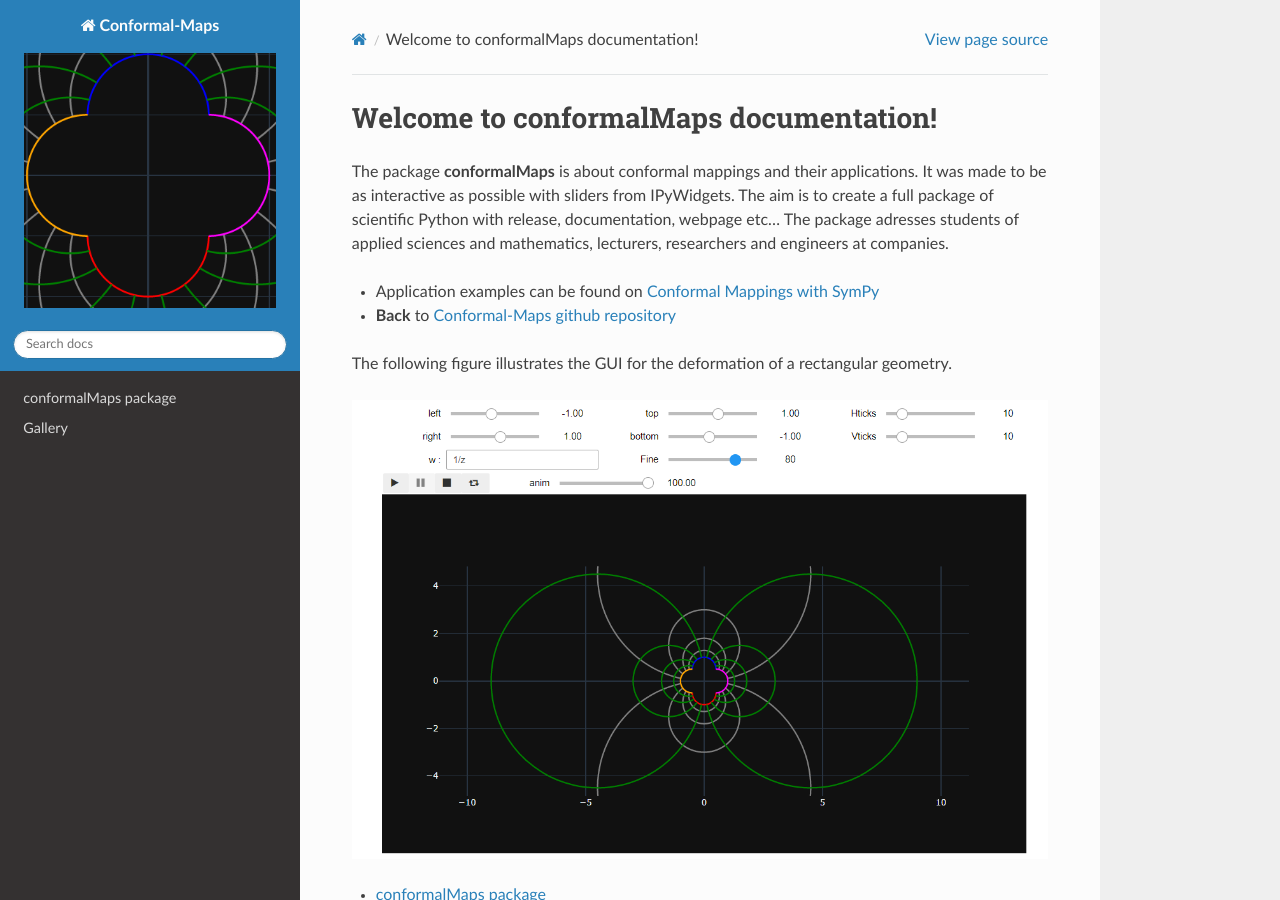
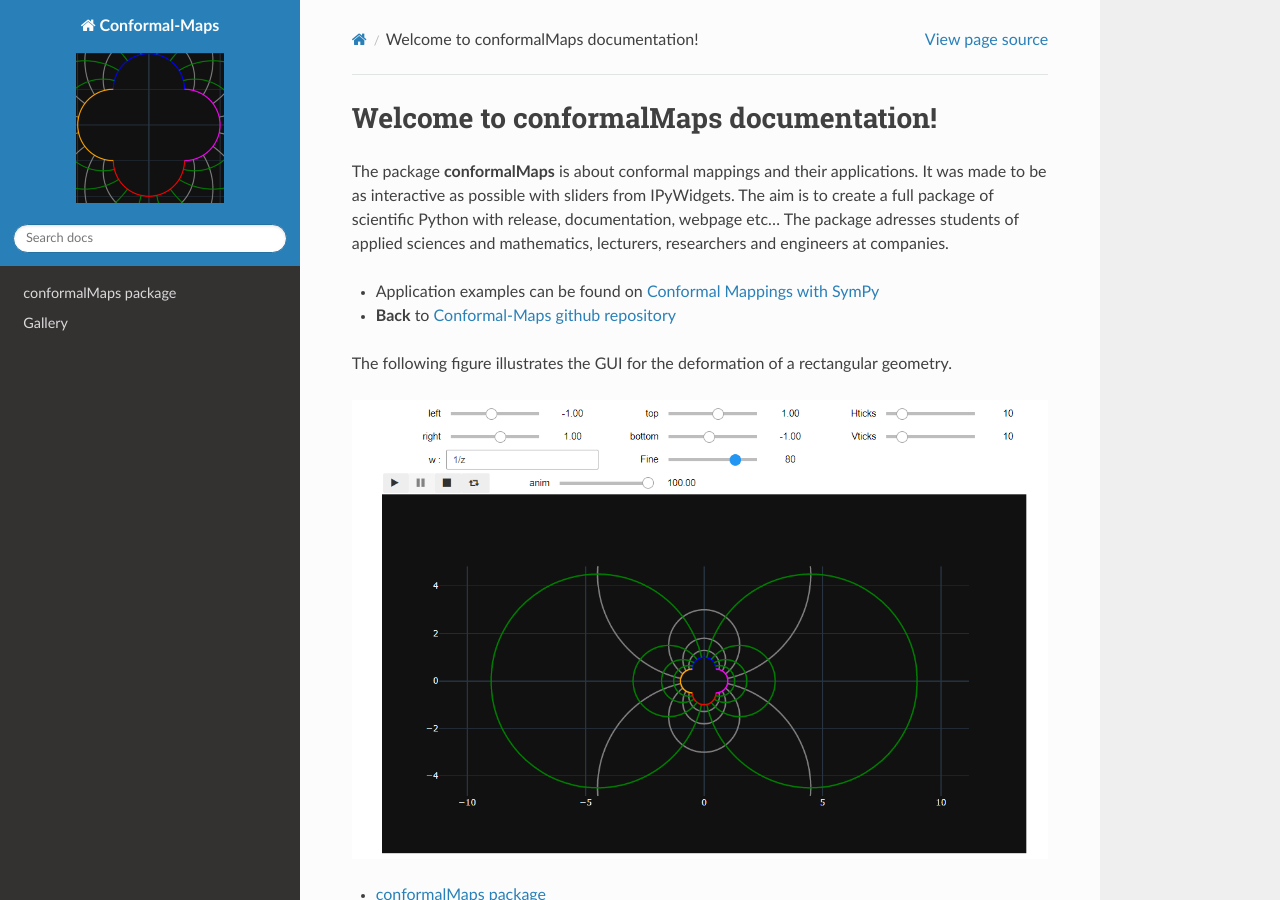
Before and after one commit to im-AMS/Conformal-Maps, a Sphinx documentation site: the page built from docs/source/index.rst, in a window 1280 px wide and 900 px high. Built offline with Sphinx 7.4.7 and the Read the Docs theme 2.0.0, drawn with Linux system fonts in a browser that asks for light colours.

Commit message:
Update conf.py

```diff
--- a/docs/source/conf.py
+++ b/docs/source/conf.py
@@ -68,7 +68,7 @@ html_theme_options = {
     #'logo_only': True,
     'navigation_depth': 5,
 }
-html_logo = 'Figures/z_inv_2.PNG'
+html_logo = 'Figures/z_inv_3.PNG'
 # Add any paths that contain custom static files (such as style sheets) here,
 # relative to this directory. They are copied after the builtin static files,
 # so a file named "default.css" will overwrite the builtin "default.css".
```
